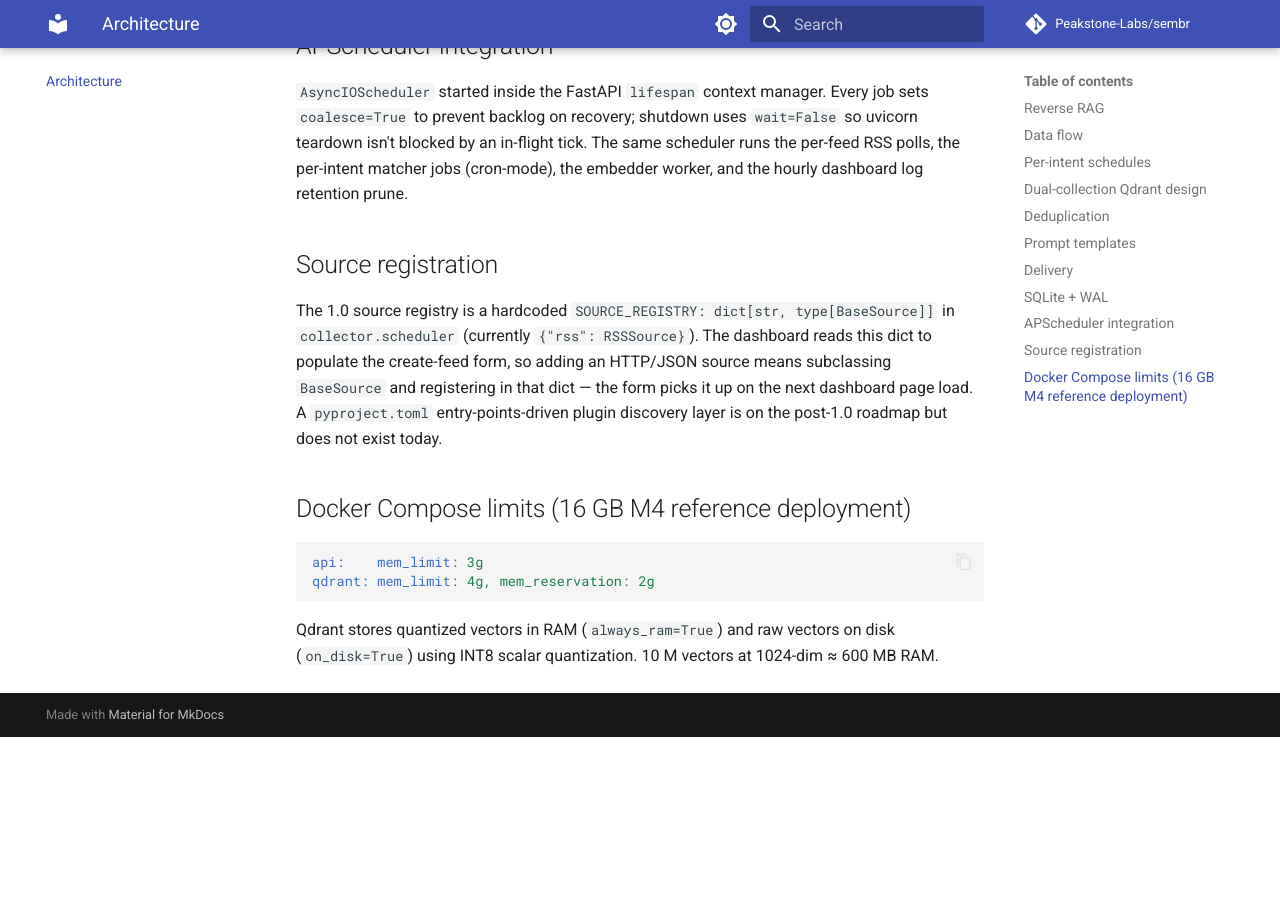
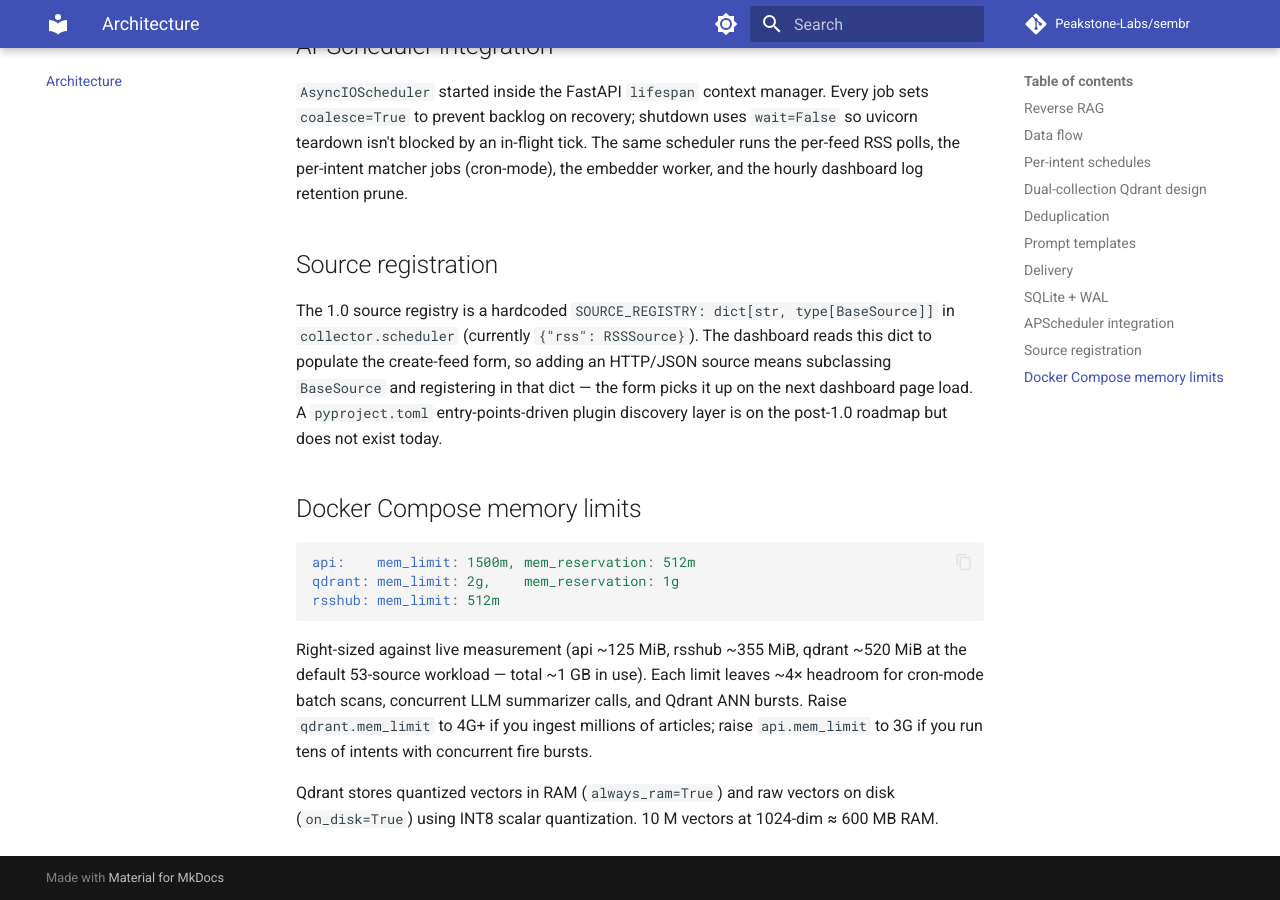
Before and after one commit to Peakstone-Labs/sembr, an MkDocs documentation site: the page built from docs/architecture.md, in a window 1280 px wide and 900 px high, scrolled down 3682 px. Built offline with MkDocs 1.6.1 and Material for MkDocs 9.7.7, drawn with Linux system fonts in a browser that asks for light colours; comment, search, counter and statistics services are not loaded; before the commit the page ends 4419 px from its top, so only the background shows below that.

Commit message:
perf(compose): right-size mem_limits against live measurement
Live docker stats on the Mac mini production deployment at the default
53-source workload:

  api:    124.6 MiB / 3 GiB   (4%)
  rsshub: 355.4 MiB / 512 MiB (70%) ← actual bottleneck
  qdrant: 520    MiB / 4 GiB   (13%)
  ─────────────────────────────────
  total:  ~1 GiB at rest, 7.5 GiB allocated → 7x over-provisioned

Right-size the docker-compose limits:

  api:    3g  → 1500m     (reservation 1g → 512m)
  qdrant: 4g  → 2g        (reservation 2g → 1g)
  rsshub: 512m  unchanged (it's the real ceiling, don't touch it)

Each new limit still leaves ~4x headroom for cron-mode batch scans,
concurrent LLM summarizer calls, and Qdrant ANN bursts. Comments in
docker-compose.yml document the scale-up paths: bump qdrant to 4g+ for
millions-of-articles ingestion, bump api back to 3g for tens of
concurrent intent fires.

Hardware floor in INSTALL.md Phase 1: 8 GB total preferred → 4 GB total
preferred (2 GB free RAM hard floor). README Tech stack section gains
a one-liner that 4 GB hosts run sembr comfortably — Raspberry Pi 4, $10
VPS, entry-level NAS, old laptops all enter the TAM. docs/architecture.md
and CLAUDE.md compose-limits sections updated to match.

Co-Authored-By: Claude Opus 4.7 (1M context) <noreply@anthropic.com>

````diff
--- a/docs/architecture.md
+++ b/docs/architecture.md
@@ -111,11 +111,14 @@ WAL mode (`journal_mode=WAL; synchronous=NORMAL; cache_size=-64000; busy_timeout
 
 The 1.0 source registry is a hardcoded `SOURCE_REGISTRY: dict[str, type[BaseSource]]` in `collector.scheduler` (currently `{"rss": RSSSource}`). The dashboard reads this dict to populate the create-feed form, so adding an HTTP/JSON source means subclassing `BaseSource` and registering in that dict — the form picks it up on the next dashboard page load. A `pyproject.toml` entry-points-driven plugin discovery layer is on the post-1.0 roadmap but does not exist today.
 
-## Docker Compose limits (16 GB M4 reference deployment)
+## Docker Compose memory limits
 
 ```yaml
-api:    mem_limit: 3g
-qdrant: mem_limit: 4g, mem_reservation: 2g
+api:    mem_limit: 1500m, mem_reservation: 512m
+qdrant: mem_limit: 2g,    mem_reservation: 1g
+rsshub: mem_limit: 512m
 ```
 
+Right-sized against live measurement (api ~125 MiB, rsshub ~355 MiB, qdrant ~520 MiB at the default 53-source workload — total ~1 GB in use). Each limit leaves ~4× headroom for cron-mode batch scans, concurrent LLM summarizer calls, and Qdrant ANN bursts. Raise `qdrant.mem_limit` to 4G+ if you ingest millions of articles; raise `api.mem_limit` to 3G if you run tens of intents with concurrent fire bursts.
+
 Qdrant stores quantized vectors in RAM (`always_ram=True`) and raw vectors on disk (`on_disk=True`) using INT8 scalar quantization. 10 M vectors at 1024-dim ≈ 600 MB RAM.
````
Also changed, not shown: CLAUDE.md (+6 -3 lines), INSTALL.md (+1 -1 lines), README.md (+2 -0 lines), README.zh-CN.md (+2 -0 lines), docker-compose.yml (+12 -4 lines).
